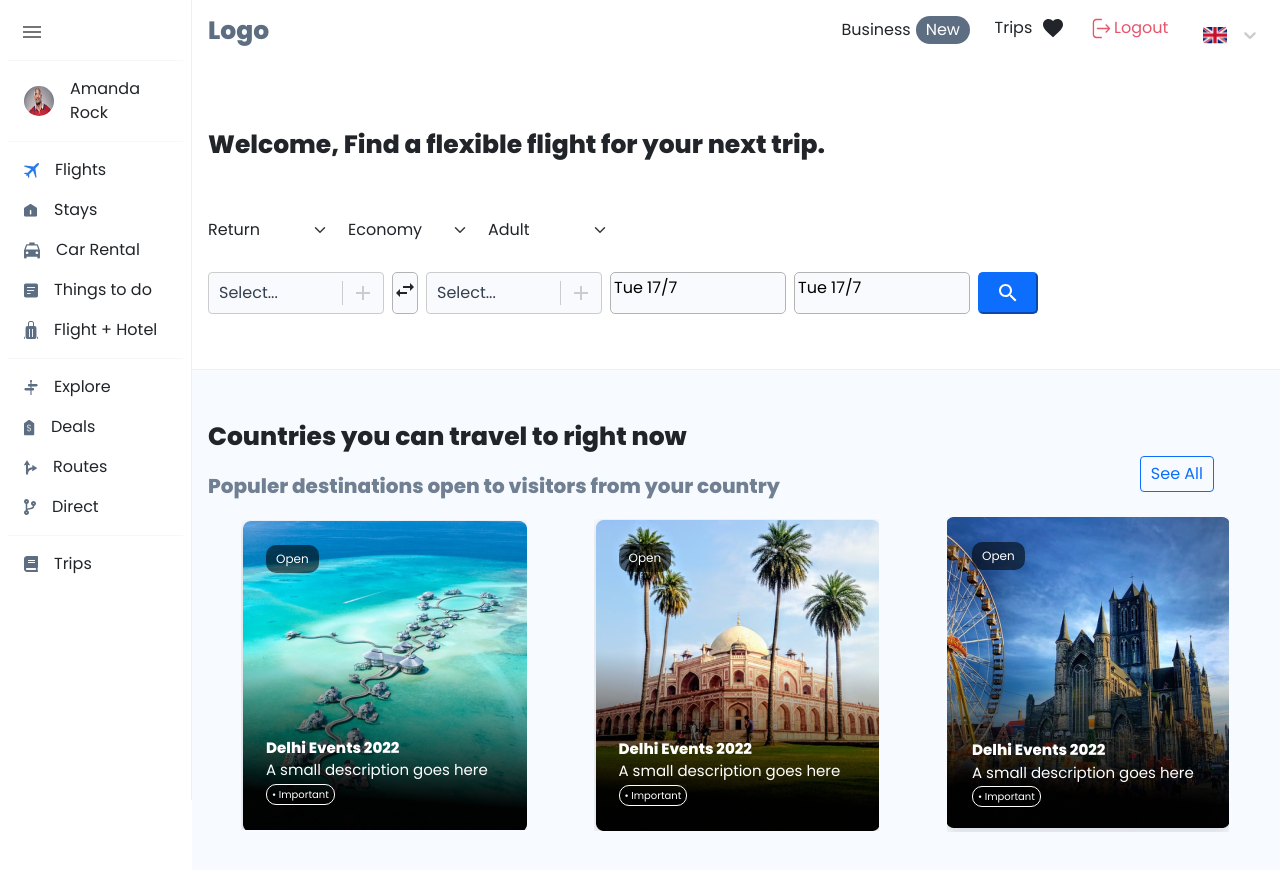
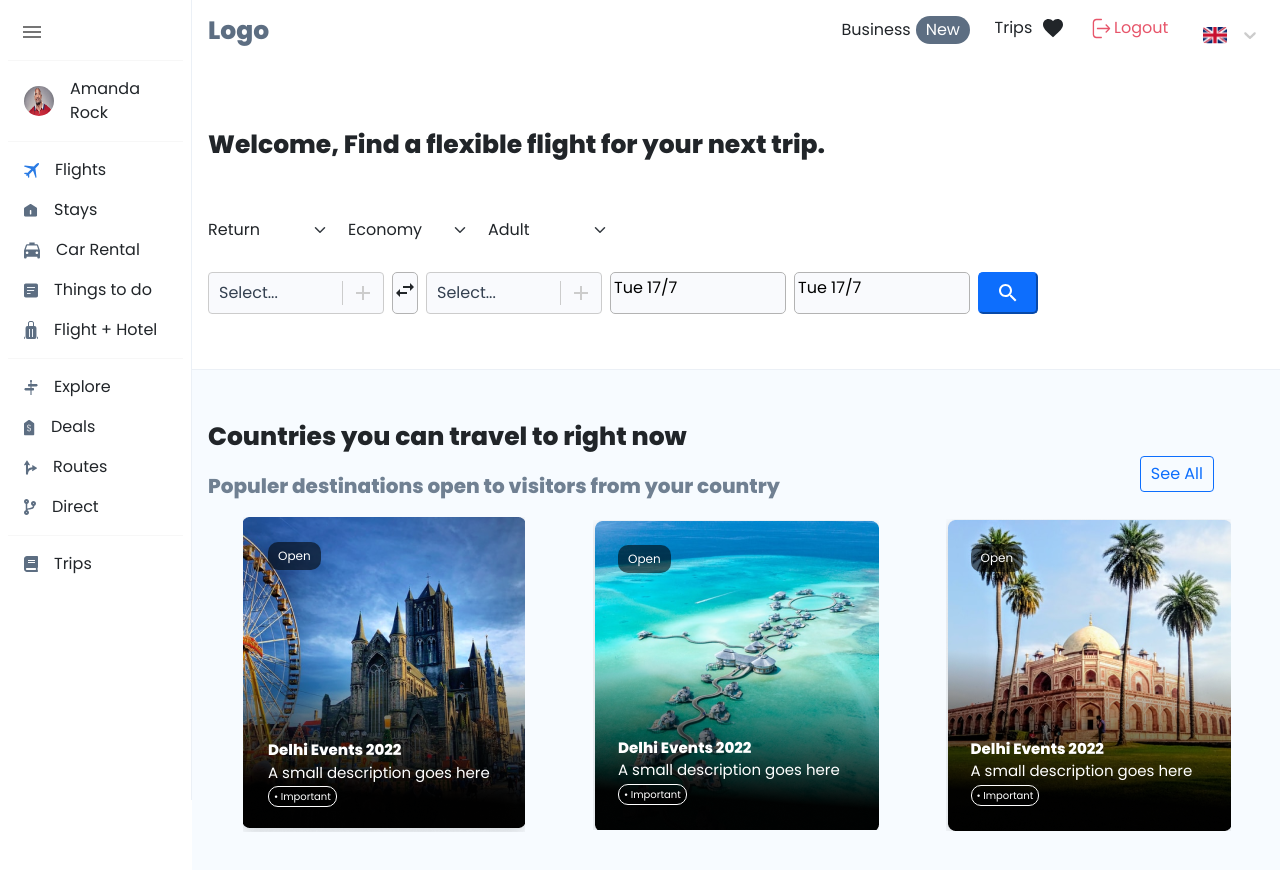
Before and after one commit to mjahmed-wd/booking-app-ui, a React (Create React App) app: page / in a window 1280 px wide. Shown: the top 870 px of the page. Built offline with nearby package versions, Linux system fonts and the light colour scheme.

Commit message:
carosul fixed

```diff
--- a/src/components/Home/Home.js
+++ b/src/components/Home/Home.js
@@ -1,41 +1,43 @@
 import React from "react";
-// import React, { useEffect } from "react";
-// import ISelect from "../../helper/_select";
 import Maldivs from "./../../images/home/Rectangle 262a.png";
 import India from "./../../images/home/india.png";
 import London from "./../../images/home/london.png";
 import Arab from "./../../images/home/arab.png";
 import CardImage from "../../helper/_cardImage";
 import Carousel from "react-multi-carousel";
-// import SelectInput from "../../helper/_dateSelection";
-// import { Formik } from "formik";
-// import { useState } from "react";
-// import SearchIcon from "@material-ui/icons/Search";
 import BookingSelection from "../BookingSelection/BookingSelection";
 
-// const options = [
-//   { value: "0", label: "Dhaka" },
-//   { value: "1", label: "San Fransisco" },
-//   { value: "2", label: "New York" },
-// ];
-
 const Home = () => {
-  // const weekdays = ["Sun", "Mon", "Tue", "Wed", "Thu", "Fri", "Sat"];
-  // const [fromDateAttr, setFromDateAttr] = useState("");
-  // const [toDateAttr, setToDateAttr] = useState("");
-  // const todayDateFormat = `${new Date().getFullYear()}-${new Date().getMonth()}-${new Date().getDate()}`;
-  // const changeDateAttr = (date, setter) => {
-  //   const weekDay = new Date(date).getDay();
-  //   const day = new Date(date).getDate();
-  //   const month = new Date(date).getMonth();
-  //   // console.log(date,weekdays[weekDay])
-  //   setter(`${weekdays[weekDay]} ${day}/${month}`);
-  // };
-  // useEffect(() => {
-  //   changeDateAttr(new Date(), setFromDateAttr);
-  //   changeDateAttr(new Date(), setToDateAttr);
-  //   // eslint-disable-next-line react-hooks/exhaustive-deps
-  // }, []);
+  const carousel = [
+    {
+      img: London,
+      title: `Delhi Events 2022`,
+      subTitle: `A small description goes here`,
+      topText: `Open`,
+      bottomText: `Important`,
+    },
+    {
+      img: Maldivs,
+      title: `Delhi Events 2022`,
+      subTitle: `A small description goes here`,
+      topText: `Open`,
+      bottomText: `Important`,
+    },
+    {
+      img: India,
+      title: `Delhi Events 2022`,
+      subTitle: `A small description goes here`,
+      topText: `Open`,
+      bottomText: `Important`,
+    },
+    {
+      img: London,
+      title: `Delhi Events 2022`,
+      subTitle: `A small description goes here`,
+      topText: `Open`,
+      bottomText: `Important`,
+    },
+  ];
   const responsive = {
     desktop: {
       breakpoint: { max: 3000, min: 1024 },
@@ -110,34 +112,15 @@ const Home = () => {
               dotListClass="custom-dot-list-style"
               itemClass="carousel-item-padding-40-px"
             >
-              <CardImage
-                img={Maldivs}
-                title={`Delhi Events 2022`}
-                subTitle={`A small description goes here`}
-                topText={`Open`}
-                bottomText={`Important`}
-              />
-              <CardImage
-                img={India}
-                title={`Delhi Events 2022`}
-                subTitle={`A small description goes here`}
-                topText={`Open`}
-                bottomText={`Important`}
-              />
-              <CardImage
-                img={London}
-                title={`Delhi Events 2022`}
-                subTitle={`A small description goes here`}
-                topText={`Open`}
-                bottomText={`Important`}
-              />
-              <CardImage
-                img={Arab}
-                title={`Delhi Events 2022`}
-                subTitle={`A small description goes here`}
-                topText={`Open`}
-                bottomText={`Important`}
-              />
+              {carousel?.map((item, index) => (
+                <CardImage
+                  img={item?.img}
+                  title={item?.title}
+                  subTitle={item?.subTitle}
+                  topText={item?.topText}
+                  bottomText={item?.bottomText}
+                />
+              ))}
             </Carousel>
           </div>
         </div>
```
